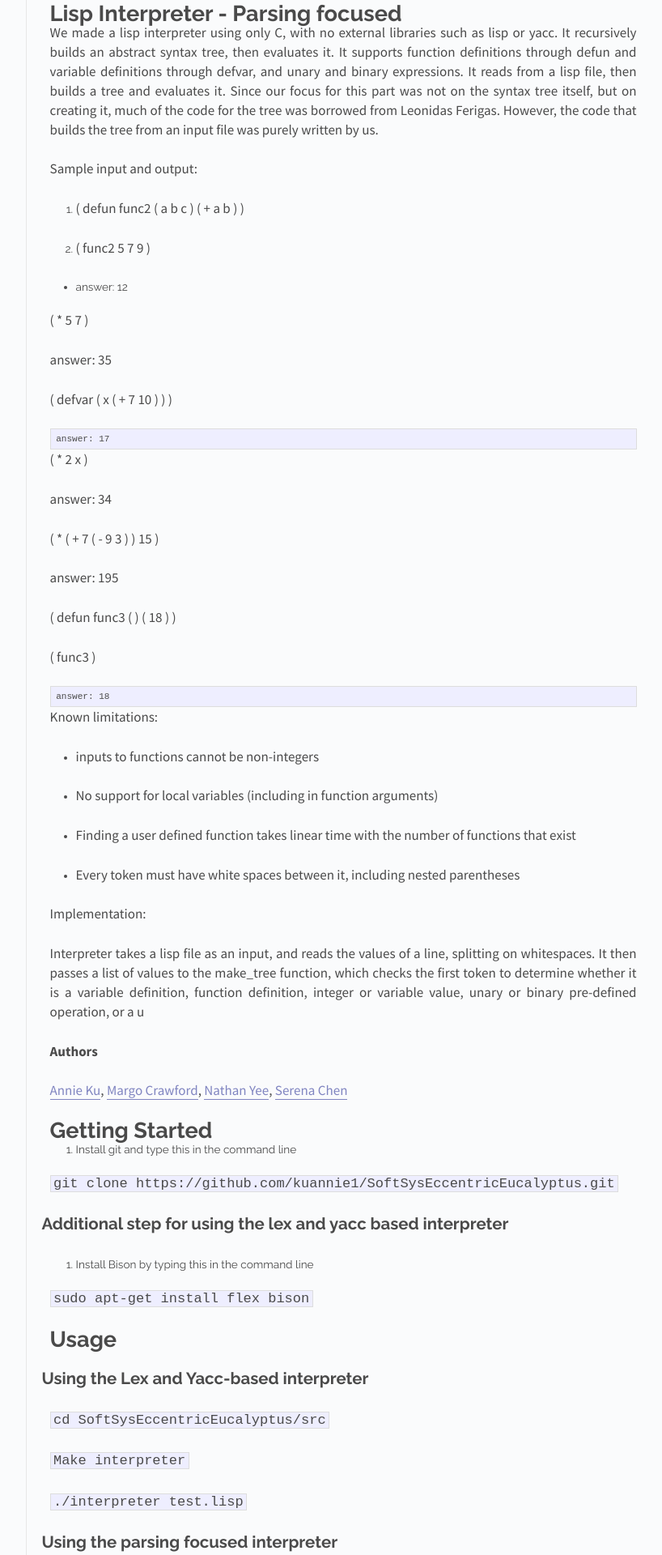
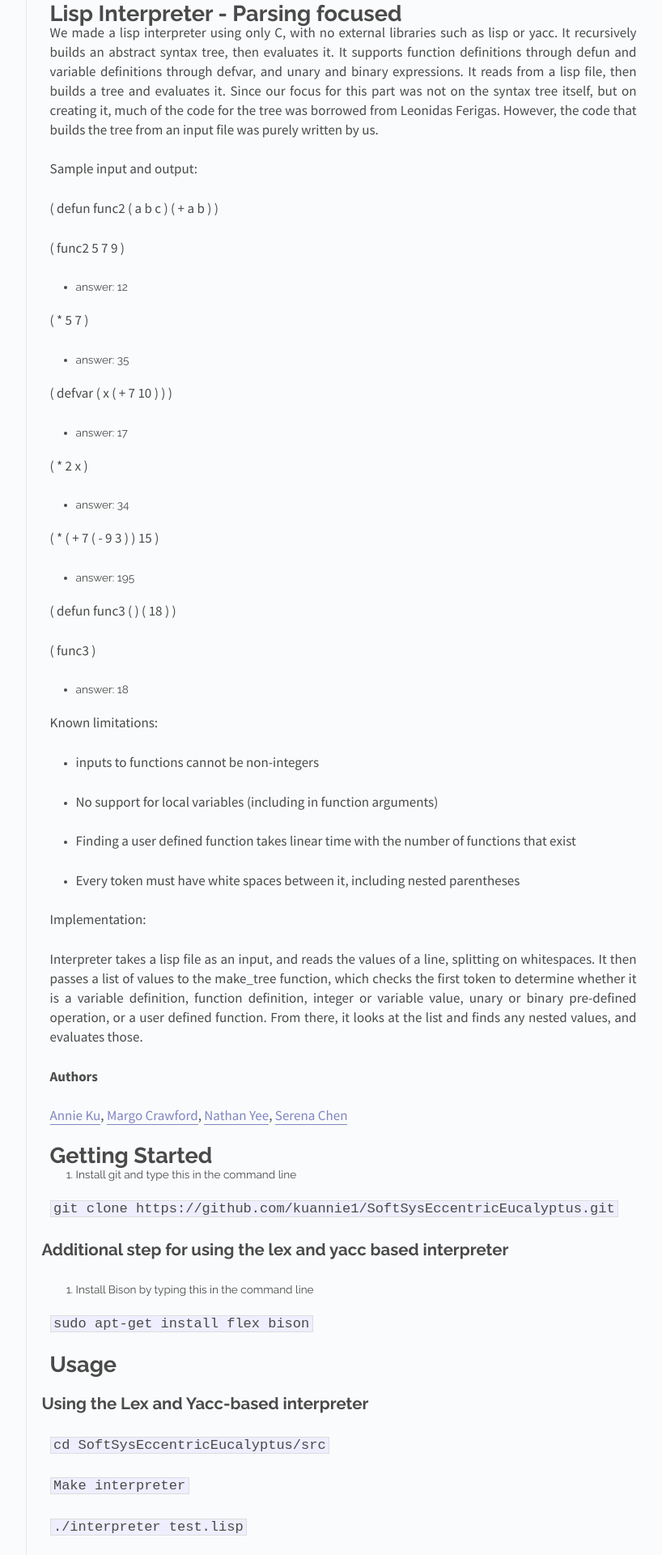
Before and after one commit to kuannie1/SoftSysEccentricEucalyptus, a Jekyll site: the page built from docs/_posts/2017-04-30-eLISP-Cs.md, in a window 1280 px wide. Shown: the part 1351-3271 px from the top of the page at 81% size, without its empty margins (326-1144 px from the left). Built offline with Jekyll 4.4.1, drawn with Linux system fonts in a browser that asks for light colours; some of the changed lines change nothing that is shown.

Commit message:
Update/Create 2017-04-30-eLISP-Cs.md

```diff
--- a/docs/_posts/2017-04-30-eLISP-Cs.md
+++ b/docs/_posts/2017-04-30-eLISP-Cs.md
@@ -37,33 +37,33 @@ We made a lisp interpreter using only C, with no external libraries such as lisp
 
 Sample input and output:
 
-1. ( defun func2 ( a b c ) ( + a b ) )
+( defun func2 ( a b c ) ( + a b ) )
 
-2. ( func2 5 7 9 )
+( func2 5 7 9 )
 
 * answer: 12
 
 ( * 5 7 )
 
-answer: 35
+* answer: 35
 
 ( defvar ( x ( + 7 10 ) ) )
 
-	answer: 17
+* answer: 17
 
 ( * 2 x )
 
-answer: 34
+* answer: 34
 
 ( * ( + 7 ( - 9 3 ) ) 15 )
 
-answer: 195
+* answer: 195
 
 ( defun func3 ( ) ( 18 ) )
 
 ( func3 )
 
-	answer: 18
+* answer: 18
 
 Known limitations:
 
@@ -77,7 +77,7 @@ Known limitations:
 
 Implementation:
 
-Interpreter takes a lisp file as an input, and reads the values of a line, splitting on whitespaces. It then passes a list of values to the make_tree function, which checks the first token to determine whether it is a variable definition, function definition, integer or variable value, unary or binary pre-defined operation, or a u
+Interpreter takes a lisp file as an input, and reads the values of a line, splitting on whitespaces. It then passes a list of values to the make_tree function, which checks the first token to determine whether it is a variable definition, function definition, integer or variable value, unary or binary pre-defined operation, or a user defined function. From there, it looks at the list and finds any nested values, and evaluates those.
 
 **Authors**
 
```
